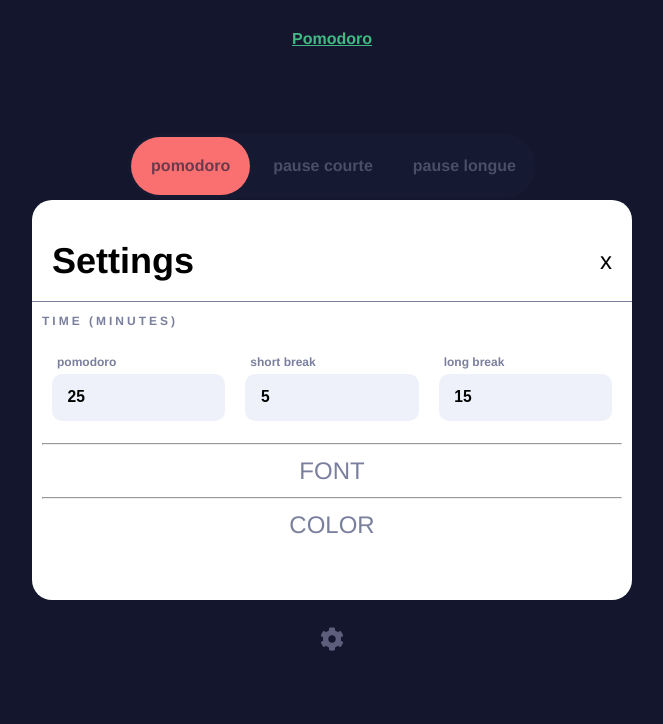
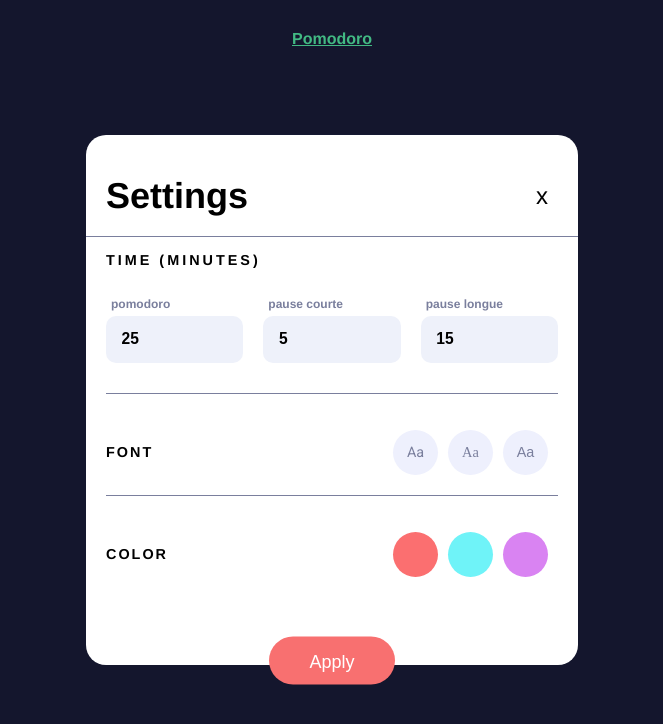
Before and after one commit to Console-buche/pomodoro, a Vue app: page /#/ in a window 1280 px wide. Both pictures are taken after a click on the icon 640 px from the left and 639 px from the top of the page. Shown: the top 724 px of the page, without its empty margins (308-971 px from the left). Built offline with nearby package versions, Linux system fonts and the light colour scheme.

Commit message:
Update du modal, reste à faire les emit de settings, puis le start and go de l'app

```diff
--- /dev/null
+++ b/src/components/ApplyButton.vue
@@ -0,0 +1,29 @@
+<template>
+  <div>
+    <button>Apply</button>
+  </div>
+</template>
+<script>
+export default {
+  name: "ApplyButton",
+};
+</script>
+<style lang="sass" scoped>
+div
+    display: flex
+    justify-content: center
+    align-items: center
+    height: 2em
+
+    button
+        height: 100%
+        width: -webkit-fit-content
+        transform: translateY(2.75em)
+        outline: none
+        border: none
+        font-size: .75em
+        background: #f87070
+        border-radius: 25px
+        padding: 15px 40px
+        color: #fff
+</style>
--- a/src/components/ParamsModal.vue
+++ b/src/components/ParamsModal.vue
@@ -1,45 +1,75 @@
 <template>
   <div class="modal">
     <div>
-      <SettingsHeader />
+      <SettingsHeader @close_modal="close" />
       <TimeSelect />
-      <hr />
-      <div>FONT</div>
-      <hr />
-      <div>COLOR</div>
+      <div class="options">
+        <SettingsOptions
+          v-for="option in options"
+          :option_name="option.name"
+          :option_data="option.data"
+          :option_type="option.type"
+          :key="option"
+        />
+        <ApplyButton />
+      </div>
     </div>
   </div>
 </template>
 <script>
 import TimeSelect from "./TimeSelect.vue";
 import SettingsHeader from "./SettingsHeader.vue";
+import SettingsOptions from "./SettingsOptions.vue";
+import ApplyButton from "./ApplyButton.vue";
 export default {
   name: "ParamsModal",
+
+  data() {
+    return {
+      options: [
+        { name: "font", type: "font", data: ["roboto", "cursive", "fantasy"] },
+        { name: "color", type: "color", data: ["pink", "lightblue", "purple"] },
+      ],
+    };
+  },
+  methods: {
+    close() {
+      this.$emit("close_modal");
+    },
+  },
   components: {
     TimeSelect,
     SettingsHeader,
+    SettingsOptions,
+    ApplyButton,
   },
 };
 </script>
 <style lang="sass" scoped>
-$height: 400px
+$height: 15em
 .modal
-
   position: absolute
-    width: $height*1.5
-    height: $height
+  width: 20.5em
+  height: -webkit-fit-content
+  height: -moz-fit-content
+  height: fit-content
   top: 0
   bottom: 0
   left: 0
   right: 0
   margin: auto
   z-index: 100
-    background: white
+  background: #fff
   border-radius: 20px
 
   &>div
     width: 100%
     height: 100%
     padding: 20px 10px
-        box-sizing: border-box
+
+.options
+  display: flex
+  flex-direction: column
+  align-items: center
+  padding: 10px
 </style>
--- a/src/components/Settings.vue
+++ b/src/components/Settings.vue
@@ -4,7 +4,7 @@
       <font-awesome-icon @click="showParams" icon="cog" />
     </span>
   </div>
-  <ParamsModal v-if="paramsOn" />
+  <ParamsModal v-if="paramsOn" @close_modal="close" />
 </template>
 <script>
 import ParamsModal from "./ParamsModal.vue";
@@ -26,6 +26,9 @@
   methods: {
     showParams() {
       this.paramsOn = !this.paramsOn;
+    },
+    close() {
+      this.paramsOn = false;
     },
   },
 };
--- a/src/components/SettingsHeader.vue
+++ b/src/components/SettingsHeader.vue
@@ -1,12 +1,17 @@
 <template>
   <div class="settings_container">
     <h1>Settings</h1>
-    <span>x</span>
+    <span @click="close" class="settings_container__close">x</span>
   </div>
 </template>
 <script>
 export default {
   name: "SettingsHeader",
+  methods: {
+    close() {
+      this.$emit("close_modal");
+    },
+  },
 };
 </script>
 <style lang="sass" scoped>
@@ -17,6 +22,7 @@
   padding: 20px 10px
   color: black
   position: relative
+
   h1
     font-weight: bold
     margin: 0
@@ -28,4 +34,14 @@
       width: calc(20px + 100%)
       border-bottom: 1px solid #7a7f9d
       position: absolute
+
+.settings_container__close
+  padding: 2.5px 10px
+  border-radius: 2.5px
+  transition: 0.15s all ease
+
+  &:hover
+    background: #14162d
+    color: white
+    cursor: pointer
 </style>
--- /dev/null
+++ b/src/components/SettingsOptions.vue
@@ -0,0 +1,134 @@
+<template>
+  <div class="option_container">
+    <span>{{ option_name }}</span>
+    <ul>
+      <li
+        v-for="data in option_data"
+        :key="data"
+        :class="[
+          option_type,
+          currentSelection == data ? `${option_type}--selected` : '',
+          `${option_type}--${data}`,
+        ]"
+        @click="pickThis(data)"
+      ></li>
+    </ul>
+  </div>
+</template>
+<script>
+export default {
+  name: "SettingsOptions",
+  props: {
+    option_name: {
+      type: String,
+      default: "none",
+    },
+    option_data: {
+      type: Array,
+    },
+    option_type: {
+      type: String,
+    },
+  },
+  data() {
+    return {
+      selected: null,
+      currentSelection: null,
+    };
+  },
+  methods: {
+    pickThis(d) {
+      this.currentSelection = d;
+    },
+  },
+};
+</script>
+<style lang="sass" scoped>
+.option_container
+    margin: 10px
+    display: flex
+    justify-content: space-between
+    width: 100%
+    border-top: 1px solid #7a7f9d
+    padding-top: 1.5em
+    align-items: center
+
+    span
+
+        text-transform: uppercase
+        letter-spacing: 2px
+        font-size: 0.6em
+        color: black
+        font-weight: bold
+
+ul
+    display: flex
+    list-style-type: none
+    margin: 0
+    align-items: center
+
+    li
+        margin-right: 10px
+        display: flex
+        box-sizing: border-box
+
+    .color, .font
+        height: 45px
+        width: 45px
+        border-radius: 50%
+        position: relative
+        display: flex
+        align-items: center
+        &:hover
+            cursor: pointer
+
+    & .color--pink
+        background: #fb6f70
+    & .color--lightblue
+        background: #6ff3f8
+    & .color--purple
+        background: #d983f2
+
+    & .font--selected
+    & .font
+        background: #eef0fd
+        display: flex
+        justify-content: center
+        align-items: center
+
+        &::after
+            content: 'Aa'
+            font-size: 0.6em
+
+.color--selected
+    &:after
+        content: '✔'
+        position: absolute
+        width: 100%
+        color: white
+
+.font--selected
+    &::after
+        content: 'Aa'
+        font-size: 0.6em
+        background: #151a30
+        border-radius: 50%
+        color: white
+        height: 100%
+        width: 100%
+        display: flex
+        justify-content: center
+        align-items: center
+
+.color:hover:after
+    color: white
+
+.font--fantasy
+    font-family: fantasy
+
+.font--roboto
+    font-family: 'Roboto'
+
+.font--cursive
+    font-family: cursive
+</style>
--- a/src/components/TimeSelect.vue
+++ b/src/components/TimeSelect.vue
@@ -3,8 +3,8 @@
   <div>
     <ul>
       <li><span>pomodoro</span> <input type="number" value="25" /></li>
-      <li><span>short break</span> <input type="number" value="5" /></li>
-      <li><span>long break</span> <input type="number" value="15" /></li>
+      <li><span>pause courte</span> <input type="number" value="5" /></li>
+      <li><span>pause longue</span> <input type="number" value="15" /></li>
     </ul>
   </div>
 </template>
@@ -17,9 +17,11 @@
 h3
   text-align: left
   font-weight: bold
-    font-size: 0.5em
+  font-size: 0.6em
   letter-spacing: 3px
   text-transform: uppercase
+  margin-left: 10px
+  color: black
 ul
   list-style-type: none
   margin: 0
```
Also changed, not shown: demo-pomodoro.gif (added). Lines whose indentation alone changed are shown as unchanged.
